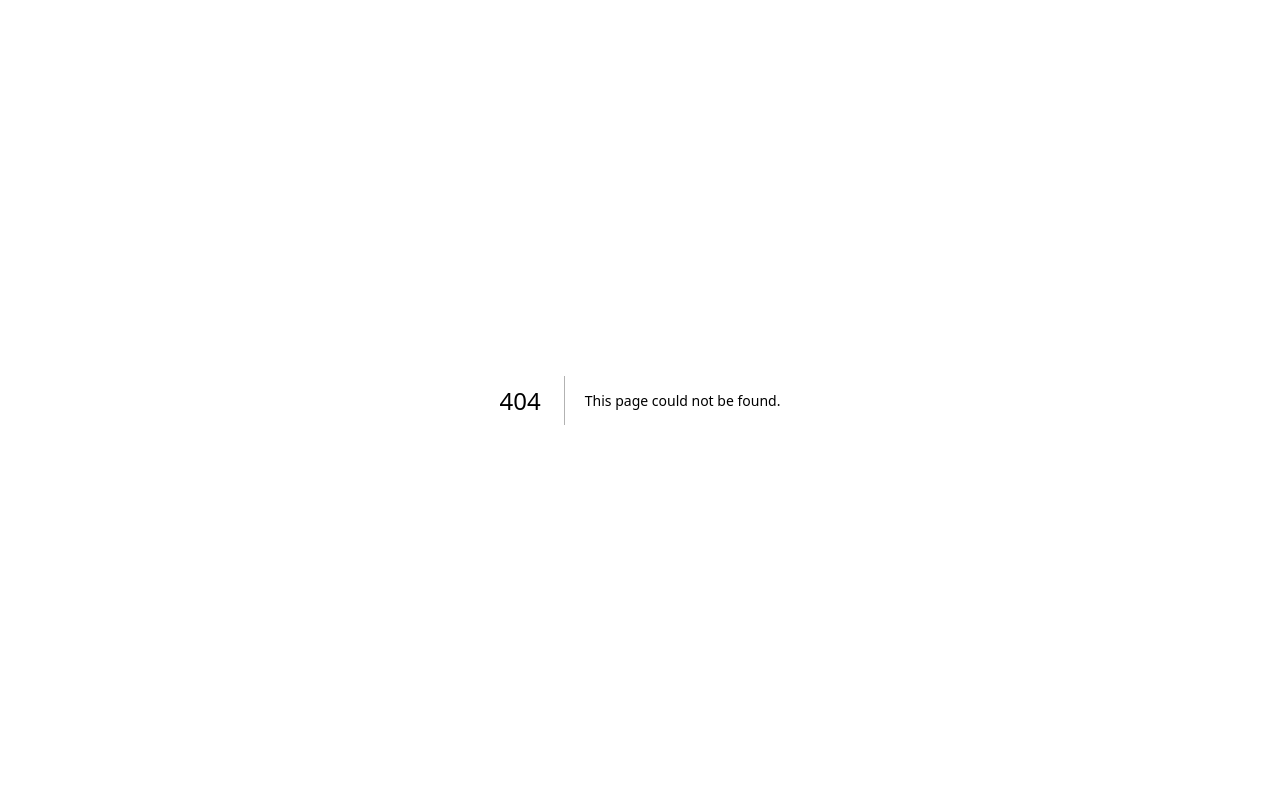
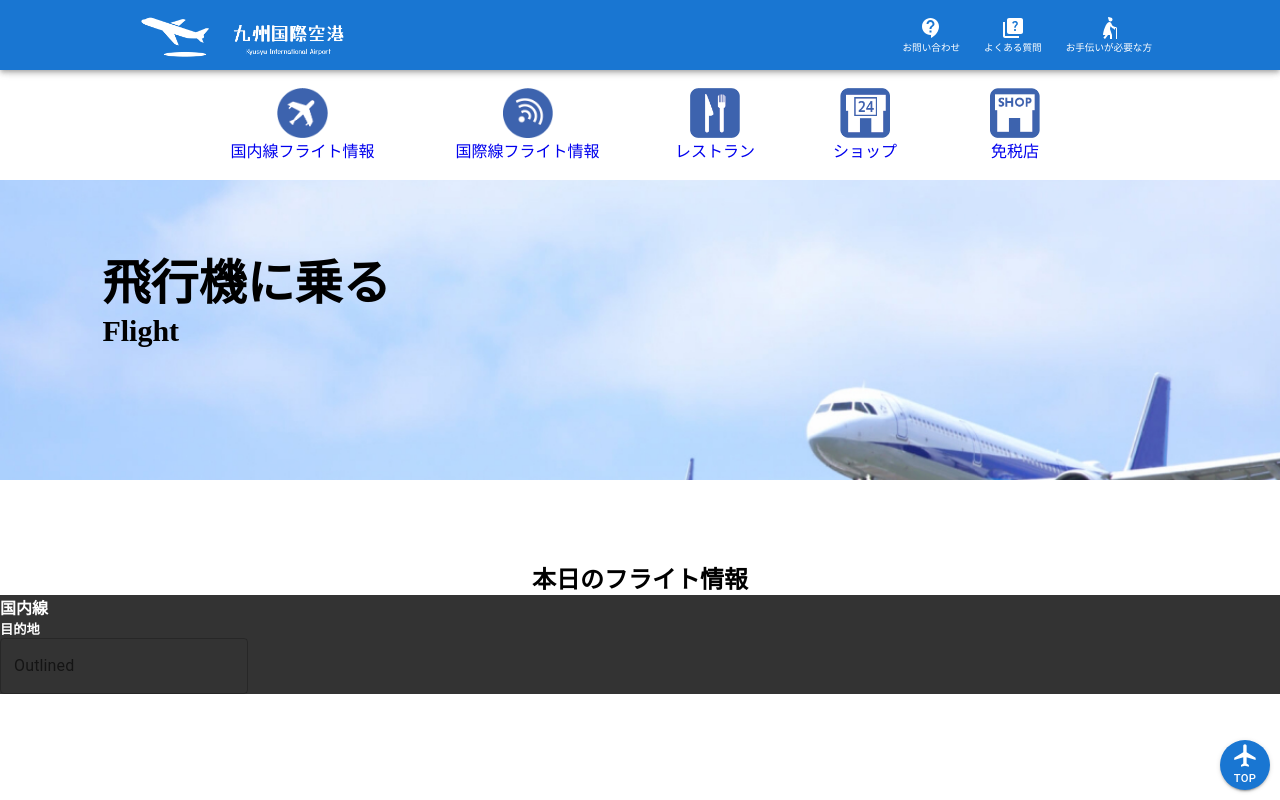
Before and after one commit to kitazakita/airport_nextjs, a Next.js app: page /flight in a window 1280 px wide. Before the commit this address had no page. Shown: the top 800 px of the page. Built offline with nearby package versions, Linux system fonts and the light colour scheme.

Commit message:
フライトページ作成開始

```diff
--- a/components/Header.js
+++ b/components/Header.js
@@ -5,12 +5,11 @@ import Head from "next/head";
 import { AppBar, Button, List, ListItem, ListItemButton } from "@mui/material";
 import Grid from "@mui/material/Unstable_Grid2";
 import { Box } from "@mui/system";
-import AirplanemodeActiveIcon from "@mui/icons-material/AirplanemodeActive";
 import ContactSupportIcon from "@mui/icons-material/ContactSupport";
 import ElderlyWomanIcon from "@mui/icons-material/ElderlyWoman";
 import QuizIcon from "@mui/icons-material/Quiz";
-import VerticalAlignTopIcon from "@mui/icons-material/VerticalAlignTop";
 import FlightIcon from "@mui/icons-material/Flight";
+import Link from "next/link";
 
 const Header = (props) => {
   const [menuToggle, setMenuToggle] = useState(false);
@@ -66,33 +65,36 @@ const Header = (props) => {
           TOP
         </Button>
       </Scroll>
+
       <header id="top">
         <div className="spacer"></div>
-        <AppBar>
+        <AppBar sx={{ height: "70px" }}>
           <div className="inner-wrapper">
+            <Link href="./">
               <div className="header-logo">
                 <img src="./images/logo_white.png" alt="" />
               </div>
+            </Link>
 
             <div className="sub-menu">
               <ul>
                 <li>
-                  <a href="#">
+                  <Link href="./info">
                     <ContactSupportIcon />
                     お問い合わせ
-                  </a>
+                  </Link>
                 </li>
                 <li>
-                  <a href="#">
+                  <Link href="./info">
                     <QuizIcon />
                     よくある質問
-                  </a>
+                  </Link>
                 </li>
                 <li>
-                  <a href="#">
+                  <Link href="./info">
                     <ElderlyWomanIcon />
                     お手伝いが必要な方
-                  </a>
+                  </Link>
                 </li>
               </ul>
             </div>
@@ -130,75 +132,83 @@ const Header = (props) => {
             <Grid
               container
               md={6}
-              sx={{ textAlign: "center", display: { xs: "none", md: "flex" } }}
+              sx={{
+                padding: "2% 0",
+                textAlign: "center",
+                display: { xs: "none", md: "flex" },
+              }}
             >
               {/* 左側のメニュー */}
               <Grid md={6}>
+                <Link href="./flight">
                   <Box>
-                  <a href="#">
                     <Box>
                       <img src="./images/headerMenuJapan.png" alt="" />
                     </Box>
                     <Box>
                       <p>国内線フライト情報</p>
                     </Box>
-                  </a>
                   </Box>
+                </Link>
               </Grid>
               <Grid md={6}>
+                <Link href="./flight">
                   <Box>
-                  <a href="#">
                     <Box>
                       <img src="./images/headerMenuWorld.png" alt="" />
                     </Box>
                     <Box>
                       <p>国際線フライト情報</p>
                     </Box>
-                  </a>
                   </Box>
+                </Link>
               </Grid>
             </Grid>
             <Grid
               container
               md={6}
-              sx={{ textAlign: "center", display: { xs: "none", md: "flex" } }}
+              sx={{
+                padding: "2% 0",
+                textAlign: "center",
+                display: { xs: "none", md: "flex" },
+              }}
             >
               {/* 右側のメニュー */}
               <Grid md={4}>
+                <Link href="./stay">
                   <Box>
-                  <a href="#">
                     <Box>
                       <img src="./images/headerMenuFood.png" alt="" />
                     </Box>
                     <Box>
                       <p>レストラン</p>
                     </Box>
-                  </a>
                   </Box>
+                </Link>
               </Grid>
               <Grid md={4}>
+                <Link href="./stay">
                   <Box>
-                  <a href="#">
                     <Box>
                       <img src="./images/headerMenuShop.png" alt="" />
                     </Box>
                     <Box>
                       <p>ショップ</p>
                     </Box>
-                  </a>
                   </Box>
+                </Link>
               </Grid>
               <Grid md={4}>
+                <Link href="./stay">
                   <Box>
-                  <a href="#">
                     <Box>
                       <img src="./images/headerMenuShop2.png" alt="" />
                     </Box>
                     <Box>
                       <p>免税店</p>
                     </Box>
-                  </a>
                   </Box>
+                </Link>
               </Grid>
             </Grid>
           </Grid>
@@ -208,78 +218,78 @@ const Header = (props) => {
             <List>
               <ListItem disablePadding>
                 <ListItemButton>
-                  <a href="#" sx={{ display: "flex" }}>
+                  <Link href="./flight" sx={{ display: "flex" }}>
                     <div className="mobile-menu-icon">
                       <img src="./images/headerMenuJapan.png" alt="" />
                     </div>
                     <Box>
                       <p>国内線フライト情報</p>
                     </Box>
-                  </a>
+                  </Link>
                 </ListItemButton>
               </ListItem>
               <ListItem disablePadding>
                 <ListItemButton>
-                  <a href="#" sx={{ display: "flex" }}>
+                  <Link href="./flight" sx={{ display: "flex" }}>
                     <div className="mobile-menu-icon">
                       <img src="./images/headerMenuWorld.png" alt="" />
                     </div>
                     <Box>
                       <p>国際線フライト情報</p>
                     </Box>
-                  </a>
+                  </Link>
                 </ListItemButton>
               </ListItem>
               <ListItem disablePadding>
                 <ListItemButton>
-                  <a href="#" sx={{ display: "flex" }}>
+                  <Link href="./stay" sx={{ display: "flex" }}>
                     <div className="mobile-menu-icon">
                       <img src="./images/headerMenuFood.png" alt="" />
                     </div>
                     <Box>
                       <p>レストラン</p>
                     </Box>
-                  </a>
+                  </Link>
                 </ListItemButton>
               </ListItem>
               <ListItem disablePadding>
                 <ListItemButton>
-                  <a href="#" sx={{ display: "flex" }}>
+                  <Link href="./stay" sx={{ display: "flex" }}>
                     <div className="mobile-menu-icon">
                       <img src="./images/headerMenuShop.png" alt="" />
                     </div>
                     <Box>
                       <p>ショップ</p>
                     </Box>
-                  </a>
+                  </Link>
                 </ListItemButton>
               </ListItem>
               <ListItem disablePadding>
                 <ListItemButton>
-                  <a href="#" sx={{ display: "flex" }}>
+                  <Link href="./stay" sx={{ display: "flex" }}>
                     <div className="mobile-menu-icon">
                       <img src="./images/headerMenuShop2.png" alt="" />
                     </div>
                     <Box>
                       <p>免税店</p>
                     </Box>
-                  </a>
+                  </Link>
                 </ListItemButton>
               </ListItem>
 
               <ListItem disablePadding>
                 <ListItemButton>
-                  <a href="#">お問い合わせ</a>
+                  <Link href="./info">お問い合わせ</Link>
                 </ListItemButton>
               </ListItem>
               <ListItem disablePadding>
                 <ListItemButton>
-                  <a href="#">よくある質問</a>
+                  <Link href="./info">よくある質問</Link>
                 </ListItemButton>
               </ListItem>
               <ListItem disablePadding>
                 <ListItemButton>
-                  <a href="#">お手伝いが必要な方</a>
+                  <Link href="./info">お手伝いが必要な方</Link>
                 </ListItemButton>
               </ListItem>
             </List>
--- /dev/null
+++ b/pages/flight/index.js
@@ -0,0 +1,48 @@
+import Header from "../../components/Header";
+import Footer from "../../components/Footer";
+import TextField from "@mui/material/TextField";
+
+export default function index() {
+  return (
+    <>
+      <Header />
+      <MainVisual />
+      <FlightInfomation />
+      <Footer />
+    </>
+  );
+}
+
+const MainVisual = () => {
+  return (
+    <section id="flight-main-visual">
+      <div className="text-content">
+        <h1>飛行機に乗る</h1>
+        <h4>Flight</h4>
+      </div>
+    </section>
+  );
+};
+
+const FlightInfomation = () => {
+  return (
+    <section id="flight-infomation">
+      <h1>本日のフライト情報</h1>
+
+      <div className="flight-search-container">
+        <h4>国内線</h4>
+
+        <div className="search-container">
+          <div className="target">
+            <h5>目的地</h5>
+            <TextField
+              id="outlined-basic"
+              label="Outlined"
+              variant="outlined"
+            />
+          </div>
+        </div>
+      </div>
+    </section>
+  );
+};
--- a/styles/globals.css
+++ /dev/null
@@ -1,26 +0,0 @@
-html,
-body {
-  padding: 0;
-  margin: 0;
-  font-family: -apple-system, BlinkMacSystemFont, Segoe UI, Roboto, Oxygen,
-    Ubuntu, Cantarell, Fira Sans, Droid Sans, Helvetica Neue, sans-serif;
-}
-
-a {
-  color: inherit;
-  text-decoration: none;
-}
-
-* {
-  box-sizing: border-box;
-}
-
-@media (prefers-color-scheme: dark) {
-  html {
-    color-scheme: dark;
-  }
-  body {
-    color: white;
-    background: black;
-  }
-}
--- a/styles/globals.scss
+++ b/styles/globals.scss
@@ -17,9 +17,8 @@ a {
 }
 
 header {
-  height: 70px;
   .spacer {
-    height: 80px;
+    height: 70px;
   }
 
   .inner-wrapper {
@@ -65,7 +64,6 @@ header {
 
   .main-menu {
     margin: 0 auto;
-    margin-top: 1rem;
     max-width: 1000px;
     img {
       max-height: 50px;
@@ -215,15 +213,14 @@ footer {
   }
 }
 
+/*-----
+---トップページ-----
+----*/
+
 section.main-visual {
-  margin-top: 120px;
-  @include lg {
-    margin-top: 0;
-  }
   .mySwiper {
     .swiper-slide {
       position: relative;
-
       //Swiperスライドの上に設置コンテンツ
       .swiper-content {
         position: absolute;
@@ -692,3 +689,37 @@ section#topics {
     }
   }
 }
+
+/*-----
+---フライトページ-----
+----*/
+
+section#flight-main-visual {
+  height: 300px;
+  background-image: url(../public/images/flight-main-visual.jpg);
+  background-repeat: no-repeat;
+  background-position: right top;
+  background-size: cover;
+
+  .text-content {
+    padding: 5% 0 0 8%;
+    h1 {
+      font-size: clamp(1.25rem, 0.614rem + 3.18vw, 3rem);
+    }
+    h4 {
+      font-size: clamp(1.25rem, 1.023rem + 1.14vw, 1.875rem);
+    }
+  }
+}
+
+section#flight-infomation {
+  margin-top: 5rem;
+  h1 {
+    text-align: center;
+  }
+
+  .flight-search-container {
+    background-color: $dark;
+    color: $white;
+  }
+}
```
Also changed, not shown: components/Footer.js (+11 -0 lines), pages/access/index.js (added, +11 -0 lines), pages/info/index.js (added, +11 -0 lines), pages/stay/index.js (added, +11 -0 lines), styles/Home.module.css (deleted, +0 -129 lines), public/images/flight-main-visual.jpg (added). Lines whose indentation alone changed are shown as unchanged.
